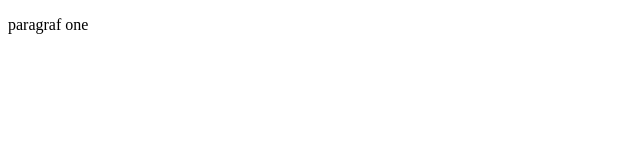
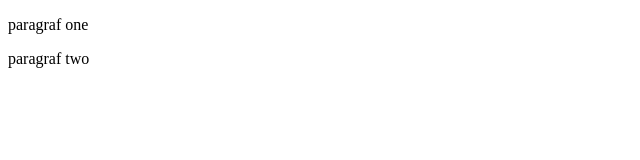
Before and after one commit to Pawelek55/w-domu-cwicze, a plain HTML site: page index.html in a window 1280 px wide. Shown: the full height of the page, 0-640 px from the left. Drawn offline with Linux system fonts and the light colour scheme.

Commit message:
sam zmieniam

```diff
--- a/index.html
+++ b/index.html
@@ -6,5 +6,6 @@
 </head>
 <body>
     <p>paragraf one</p>
+    <p>paragraf two</p>
 </body>
 </html>
```
